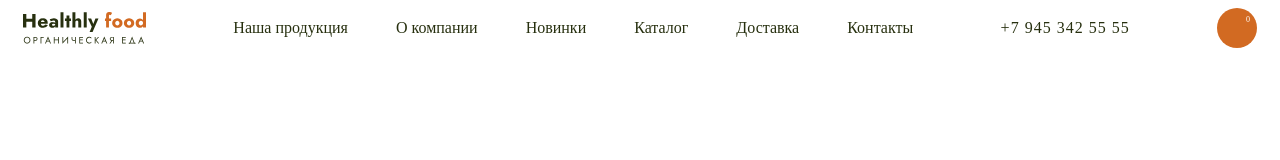
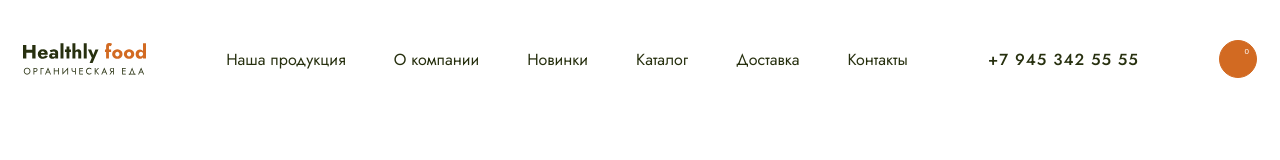
Before and after one commit to elizaveta-shatskikh/Module02-Shop, a website built with webpack: page src/index.html in a window 1280 px wide. Built offline with nearby package versions, Linux system fonts and the light colour scheme; files whose address does not match are found by name.

Commit message:
fix header

```diff
--- a/src/index.html
+++ b/src/index.html
@@ -32,9 +32,9 @@
                 </ul>
             </nav>
             <a href="tel:+79453425555" class="header__tel">+7 945 342 55 55</a>
-            <a href="#" class="header__cart">
+            <button href="#" class="header__cart">
                 <span class="header__counter">0</span>
-            </a>
+            </button>
         </header>
     </div>
 </html>
--- a/src/styles/main.scss
+++ b/src/styles/main.scss
@@ -1,6 +1,20 @@
-$text: #27300f;
+@import url('https://fonts.googleapis.com/css2?family=Cormorant:ital,wght@0,700;1,700&family=Jost:wght@400;500&display=swap');
+
+$green: #27300f;
 $orange: #d26a22;
 $white: #fff;
+
+$font-jost: "Jost", sans-serif;
+$font-cormorant: "Cormorant", serif;
+
+html {
+    font-size: 10px;
+}
+
+body {
+    font-size: 1.6rem;
+    font-family: $font-jost;
+}
 
 .header {
     max-width: 1440px;
@@ -10,26 +24,27 @@ $white: #fff;
     display: flex;
     justify-content: space-between;
     align-items: center;
+    margin-top: 4rem;
     &__nav {
         display: flex;
         list-style-type: none;
         margin: 0;
         padding-left: 0;
-        gap: 48px;
+        gap: 4.8rem;
     }
     &__link {
-        font-size: 16px;
-        color: $text;
+        font-size: 1.6rem;
+        color: $green;
         text-decoration: none;
         &:hover {
             color: $orange;
         }
     }
     &__tel {
-        font-size: 16px;
+        font-size: 1.6rem;
         letter-spacing: 1px;
         font-weight: 500;
-        color: $text;
+        color: $green;
         text-decoration: none;
         &:hover {
             color: $orange;
@@ -37,31 +52,36 @@ $white: #fff;
     }
     &__cart {
         display: block;
-        width: 40px;
-        height: 40px;
+        width: 3.8rem;
+        height: 3.8rem;
         border-radius: 100%;
         background-color: $orange;
         background-image: url(../images/cart.svg);
         background-repeat: no-repeat;
-        background-size: 17px 15px;
+        background-size: 1.7rem 1.5rem;
         background-position: center center;
         text-decoration: none;
         position: relative;
+        border: 1px solid $orange;
+        &:hover {
+            background-color: $green;
+            border: 1px solid $green;
+        }
     }
     &__counter {
-        font-size: 8px;
+        font-size: .8rem;
         color: $white;
         position: absolute;
-        right: 7px;
-        top: 7px;
+        right: .7rem;
+        top: .6rem;
     }
 }
 
 .logo {
     display: block;
-    width: 123px;
-    height: 32px;
     background-image: url(../images/logo.svg);
     background-repeat: no-repeat;
     background-size: cover;
+    width: 12.3rem;
+    height: 3.2rem;
 }
```
